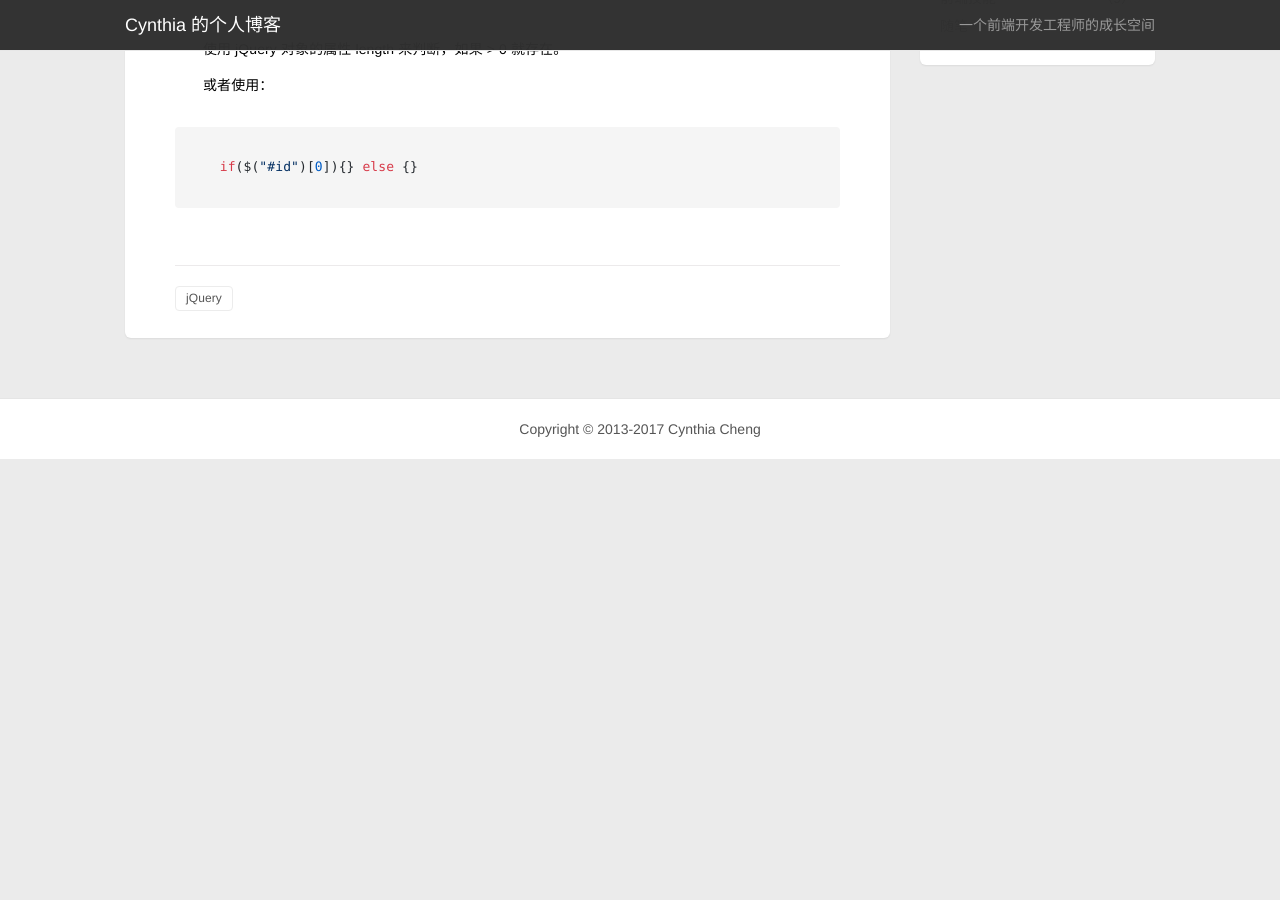
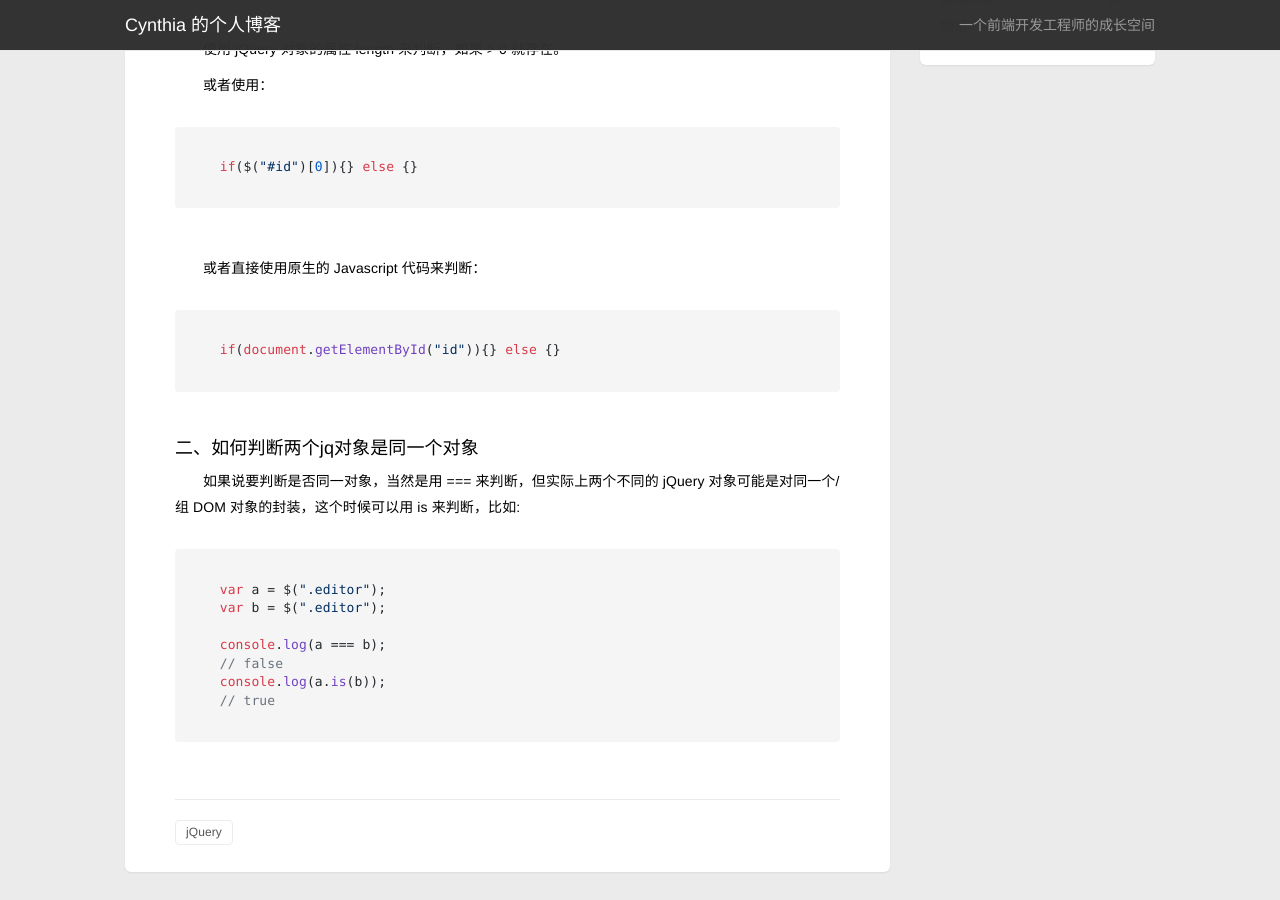
Before and after one commit to ChengYiFan/Blog, a Jekyll site: the page built from _posts/2013-06-06-jQuery-judge-the-existence-of-the-object.html, in a window 1280 px wide and 900 px high, scrolled down 596 px. Built offline with Jekyll 4.4.1, drawn with Linux system fonts in a browser that asks for light colours; nearby versions of some CDN libraries; Markdown is read by kramdown in place of the engine named in the settings; before the commit the page ends 1055 px from its top, so only the background shows below that.

Commit message:
add posts

```diff
--- a/_posts/2013-06-06-jQuery-judge-the-existence-of-the-object.html
+++ b/_posts/2013-06-06-jQuery-judge-the-existence-of-the-object.html
@@ -32,6 +32,25 @@ excerpt: 如何判断获取的对象是否存在，貌似有很多方法实现
     if($("#id")[0]){} else {}
     </code>
     </pre>
+    <p>&nbsp;&nbsp;&nbsp;&nbsp;&nbsp;&nbsp;&nbsp;或者直接使用原生的 Javascript 代码来判断：</p>
+    <pre>
+    <code class="javascript">
+    if(document.getElementById("id")){} else {}
+    </code>
+    </pre>
+    <h4>二、如何判断两个jq对象是同一个对象</h4>
+    <p>&nbsp;&nbsp;&nbsp;&nbsp;&nbsp;&nbsp;&nbsp;如果说要判断是否同一对象，当然是用 === 来判断，但实际上两个不同的 jQuery 对象可能是对同一个/组 DOM 对象的封装，这个时候可以用 is 来判断，比如:</p>
+    <pre>
+    <code class="javascript">
+    var a = $(".editor");
+    var b = $(".editor");
+
+    console.log(a === b);
+    // false
+    console.log(a.is(b));
+    // true
+    </code>
+    </pre>
 </article>
 <div class="line"></div>
 <div class="tag-list">
```
